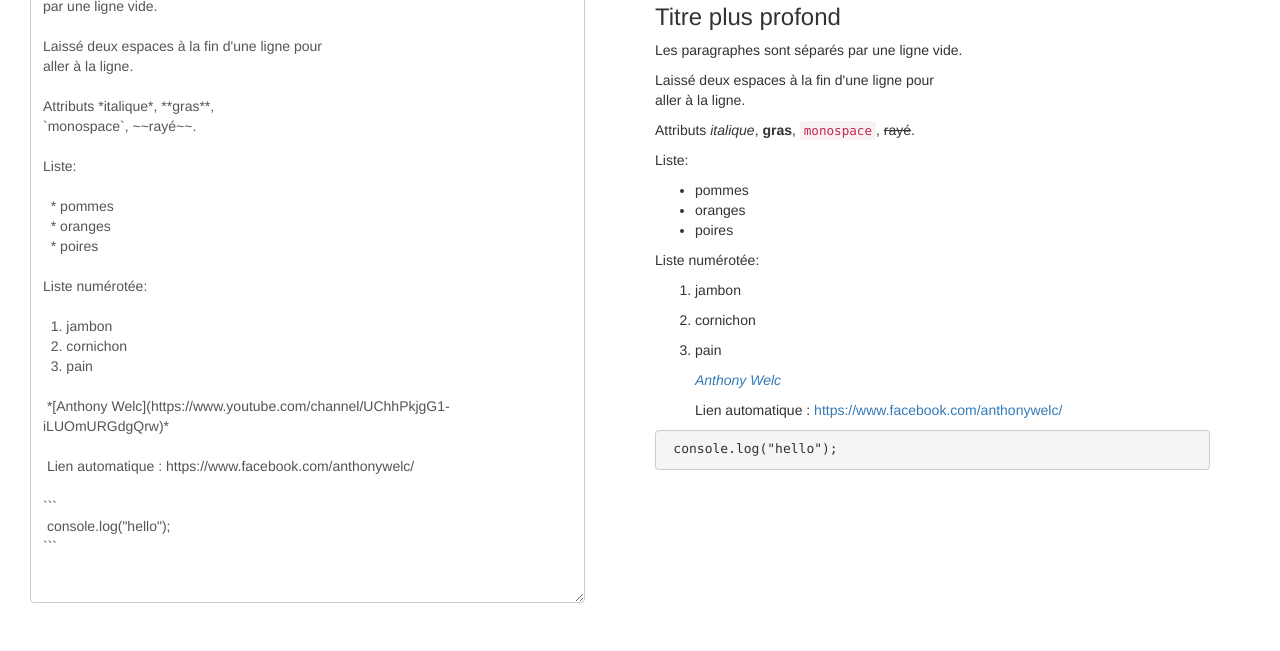
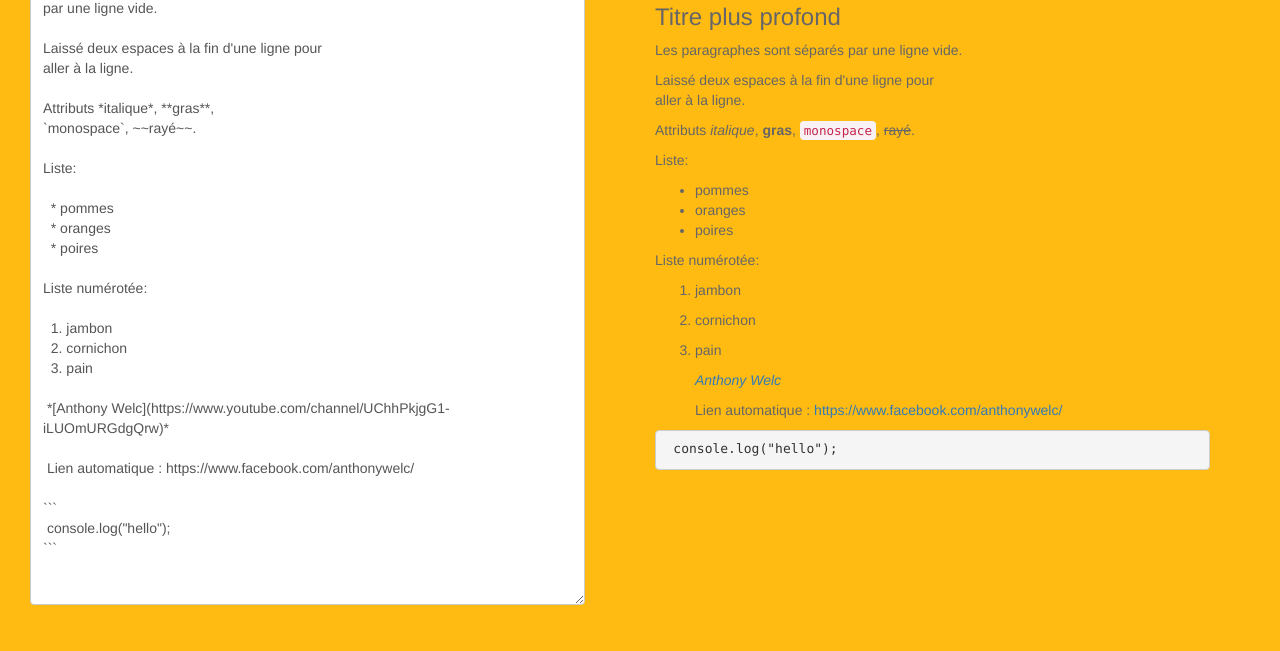
Before and after one commit to DonDes17/React_MarkdownEditor, a React app: page / in a window 1280 px wide. Shown: the part 149-800 px from the top of the page. Built offline with nearby package versions, Linux system fonts and the light colour scheme.

Commit message:
Add some css

```diff
--- a/src/index.css
+++ b/src/index.css
@@ -2,7 +2,14 @@
   margin-top: 20px;
 }
 
+body {
+  background-color: #FB1;
+  color: #666;
+}
+
 textarea {
-  margin-top: 18px;
+  margin-top: 20px;
   margin-left: -40px;
+  background-color: rgba(0, 0, 0, 0.7);
+  color: #666;
 }
```
